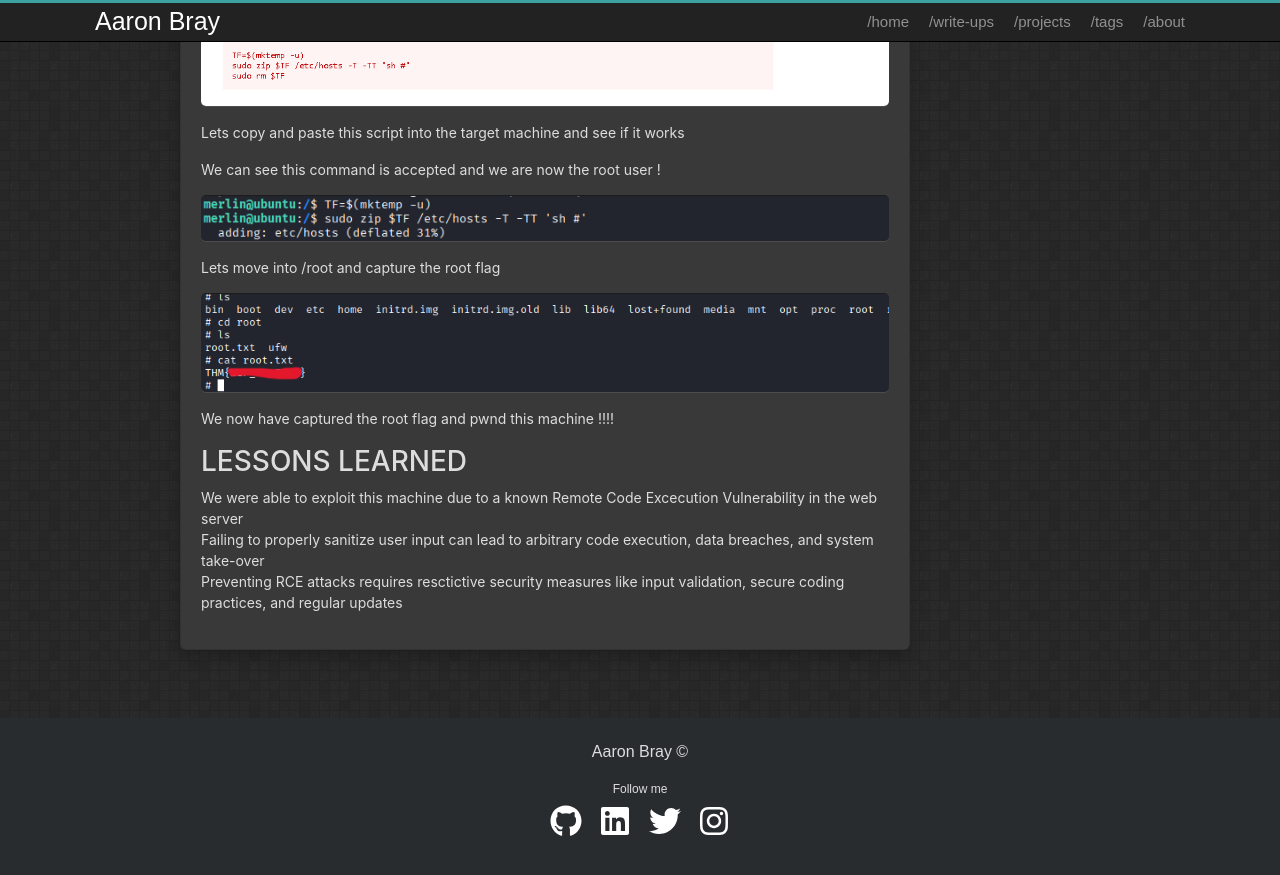
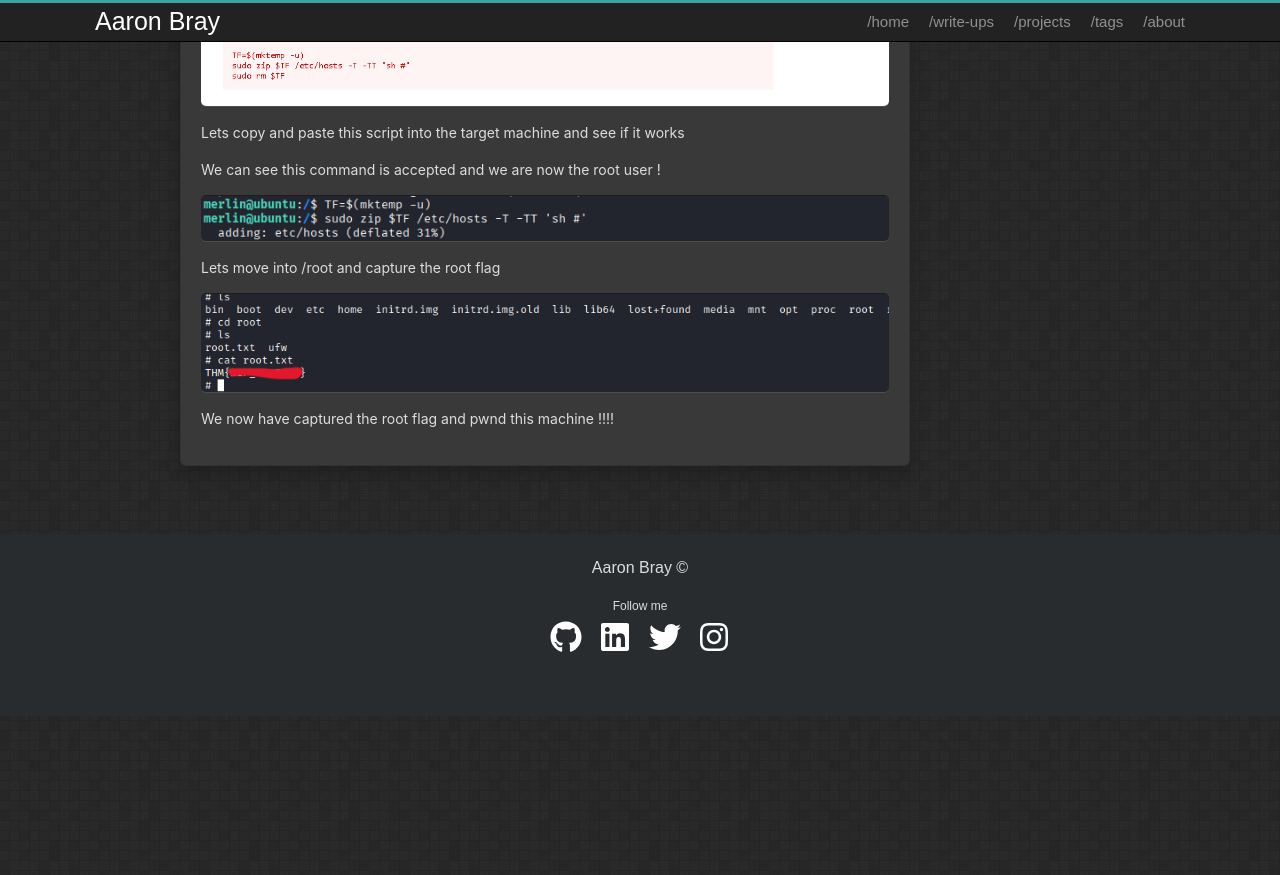
Before and after one commit to AaronBray/AaronBray.github.io, a Jekyll site: the page built from _posts/2025-09-25-Tom_Ghost.md, in a window 1280 px wide and 900 px high, scrolled down 6210 px. Shown: the top 875 px of the window. Built offline with Jekyll 4.4.1, drawn with Linux system fonts in a browser that asks for light colours; after the commit the page ends 6926 px from its top, so only the background shows below that.

Commit message:
Update 2025-09-25-Tom_Ghost.md

```diff
--- a/_posts/2025-09-25-Tom_Ghost.md
+++ b/_posts/2025-09-25-Tom_Ghost.md
@@ -309,10 +309,3 @@ Lets move into /root and capture the root flag
 
 
 We now have captured the root flag and pwnd this machine !!!!
-
-
-# LESSONS LEARNED
-
-We were able to exploit this machine due to a known Remote Code Excecution Vulnerability in the web server
-Failing to properly sanitize user input can lead to arbitrary code execution, data breaches, and system take-over
-Preventing RCE attacks requires resctictive security measures like input validation, secure coding practices, and regular updates
```
